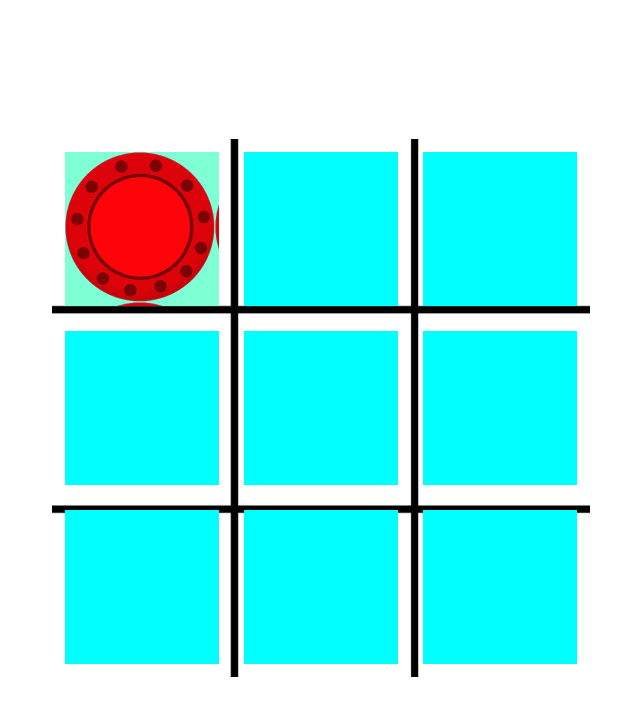
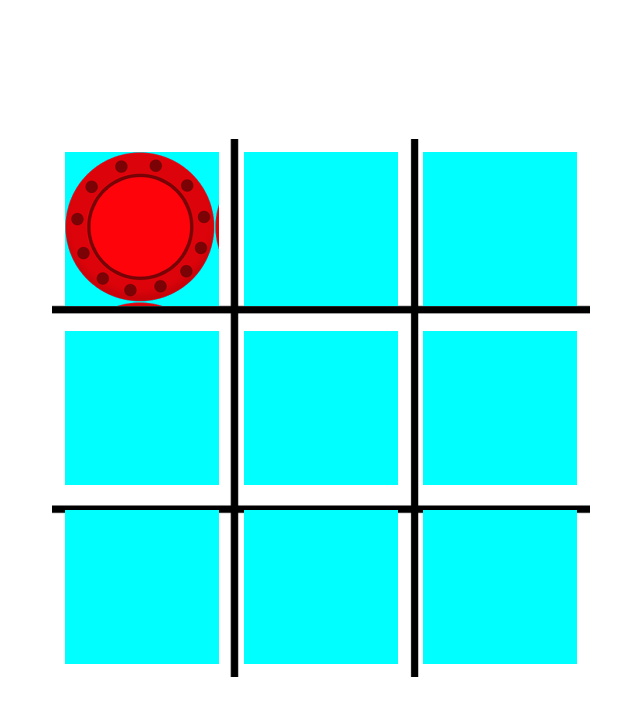
Before and after one commit to Khodor-Hassoun/TicTacToe, a plain HTML site: page index.html in a window 1280 px wide. Both pictures are taken after a click on the element 468 px from the left and 228 px from the top of the page. Shown: the whole page, without its empty margins (327-967 px from the left). Drawn offline with Linux system fonts and the light colour scheme.

Commit message:
Hi this is going to be a long message but I think I am unable to continue due to the time constraints I am able to get if player 1 made a move but I am unable to do the calculations properly. I'm off to the other assignment but I'll try to get back to this monstrosity

```diff
--- a/app.js
+++ b/app.js
@@ -7,17 +7,37 @@ for(let square of squares){
     square.setAttribute('grid-area',`${i}`)
     i++;
 }
+const winValue = 2
+
+const winningConditions = [
+  [squares[0], squares[1], squares[2]],
+  [squares[3], squares[4], squares[5]],
+  [squares[6], squares[7], squares[8]],
+  [squares[0], squares[3],squares[6]],
+  [squares[1], squares[4], squares[7]],
+  [squares[2], squares[5], squares[8]],
+  [squares[0], squares[4], squares[8]],
+  [squares[2], squares[4], squares[6]]
+];
 
 let Player = true;
 
 for (let square of squares) {
   square.addEventListener("click", () => {
-    if (
-      !square.classList.contains("player1") &&
-      !square.classList.contains("player2")
-    ){
+    if (!square.classList.contains("player1") &&!square.classList.contains("player2")){
       if (Player) {
         square.classList.add("player1");
+        for(let winningCondition of winningConditions){
+          for(let winning of winningCondition){
+            let currentValue = 0
+            if(winning.classList.contains('player1')){
+              currentValue++
+              if(currentValue === winValue ){
+                console.log('player 1 won')
+              }
+            }
+          }
+        }
         Player = false;
       } else {
         square.classList.add("player2");
--- a/styles/styles.css
+++ b/styles/styles.css
@@ -26,7 +26,6 @@ img{
 }
 .ticTac > *:nth-child(1) {
     grid-area: g11;
-    background-color: aquamarine ;
   }
 .ticTac > *:nth-child(2) {
     grid-area: g12;
```
